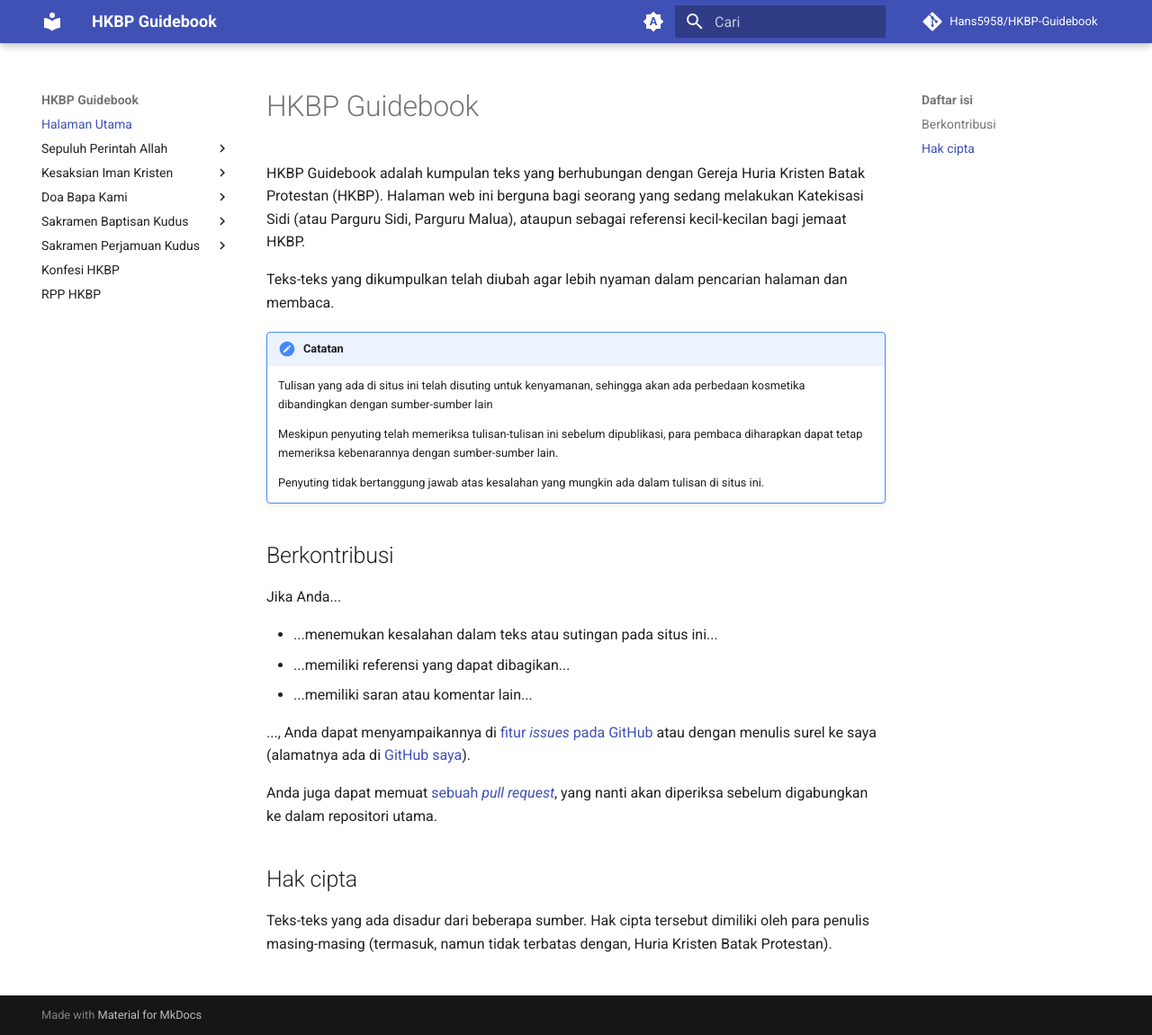
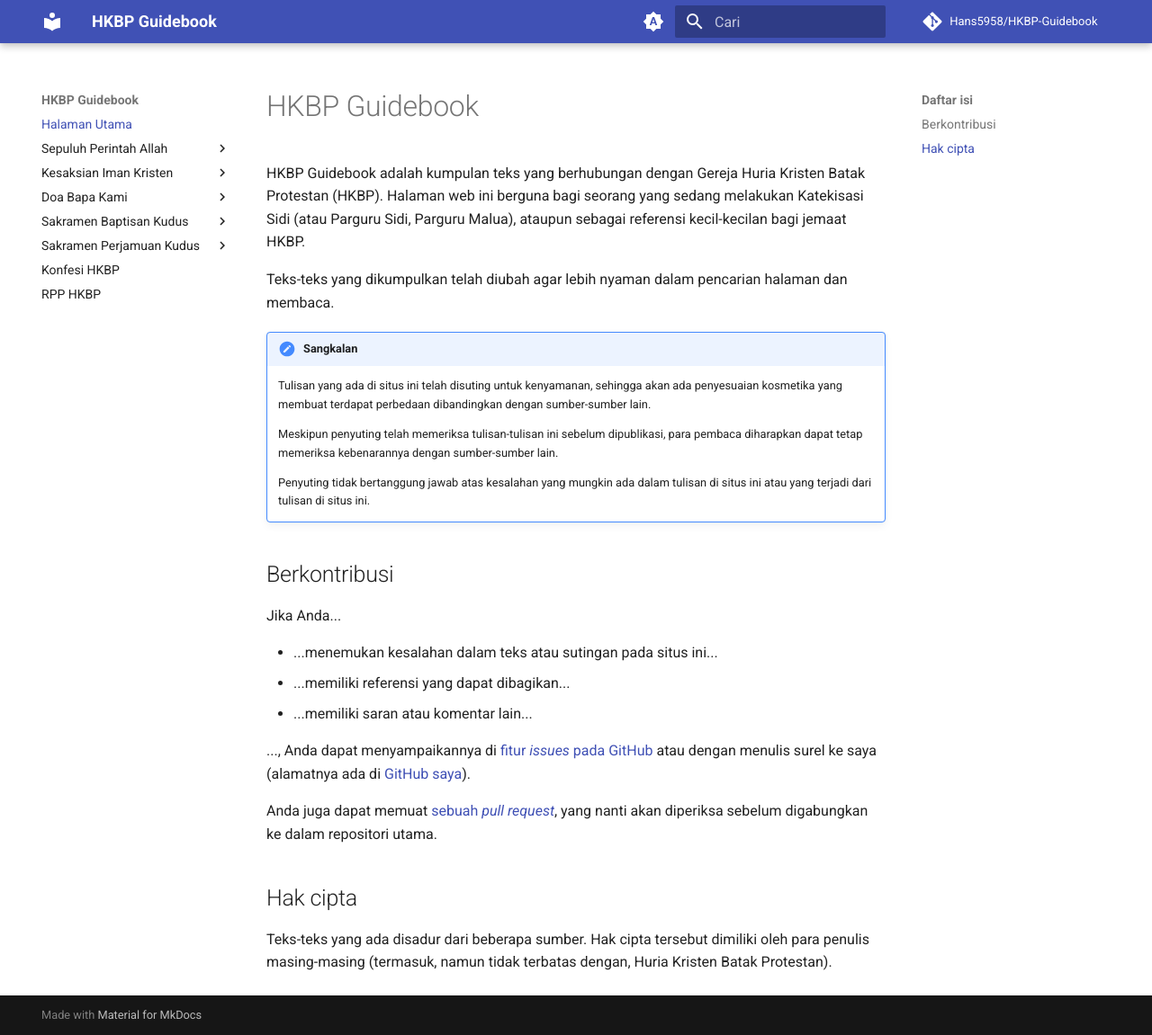
Before and after one commit to Hans5958/HKBP-Guidebook, an MkDocs documentation site: the page built from docs/index.md, in a window 1280 px wide and 1151 px high. Shown: the whole window at 90% size. Built offline with MkDocs 1.6.1 and Material for MkDocs 9.7.7, drawn with Linux system fonts in a browser that asks for light colours; comment, search, counter and statistics services are not loaded.

Commit message:
Perbarui catatan, panggil sebagai sangkalan

```diff
--- a/docs/index.md
+++ b/docs/index.md
@@ -4,13 +4,13 @@
 
 Teks-teks yang dikumpulkan telah diubah agar lebih nyaman dalam pencarian halaman dan membaca.
 
-!!! note "Catatan"
+!!! note "Sangkalan"
 
-   	Tulisan yang ada di situs ini telah disuting untuk kenyamanan, sehingga akan ada perbedaan kosmetika dibandingkan dengan sumber-sumber lain
+   	Tulisan yang ada di situs ini telah disuting untuk kenyamanan, sehingga akan ada penyesuaian kosmetika yang membuat terdapat perbedaan dibandingkan dengan sumber-sumber lain.
 
 	Meskipun penyuting telah memeriksa tulisan-tulisan ini sebelum dipublikasi, para pembaca diharapkan dapat tetap memeriksa kebenarannya dengan sumber-sumber lain.
 
-	Penyuting tidak bertanggung jawab atas kesalahan yang mungkin ada dalam tulisan di situs ini.
+	Penyuting tidak bertanggung jawab atas kesalahan yang mungkin ada dalam tulisan di situs ini atau yang terjadi dari tulisan di situs ini.
 
 ## Berkontribusi
 
@@ -24,7 +24,6 @@
 
 Anda juga dapat memuat [sebuah *pull request*](https://opensource.com/article/19/7/create-pull-request-github), yang nanti akan diperiksa sebelum digabungkan ke dalam repositori utama.
 
-
 ## Hak cipta
 
 Teks-teks yang ada disadur dari beberapa sumber. Hak cipta tersebut dimiliki oleh para penulis masing-masing (termasuk, namun tidak terbatas dengan, Huria Kristen Batak Protestan).
```
Also changed, not shown: README.md (+6 -2 lines).
